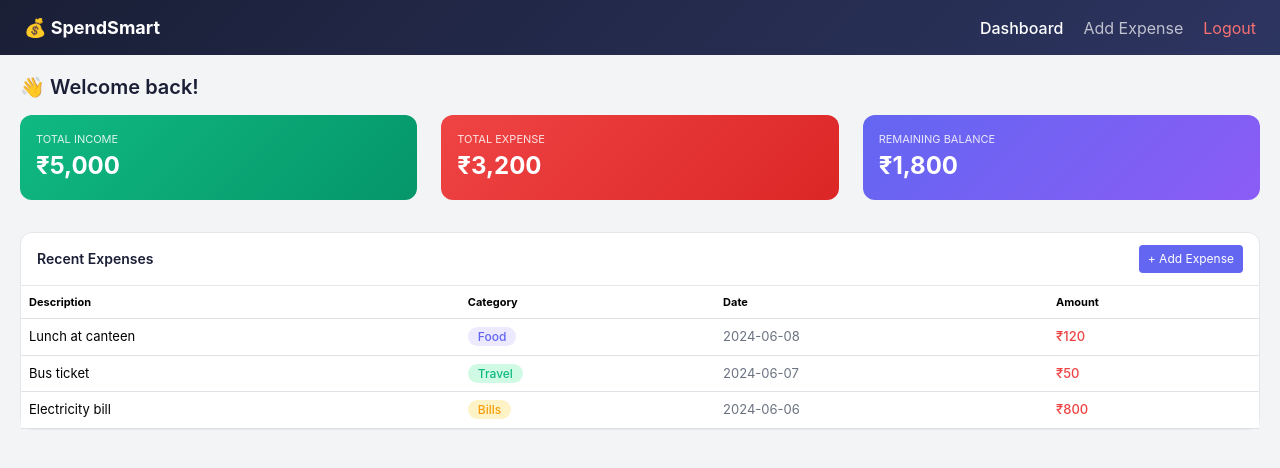
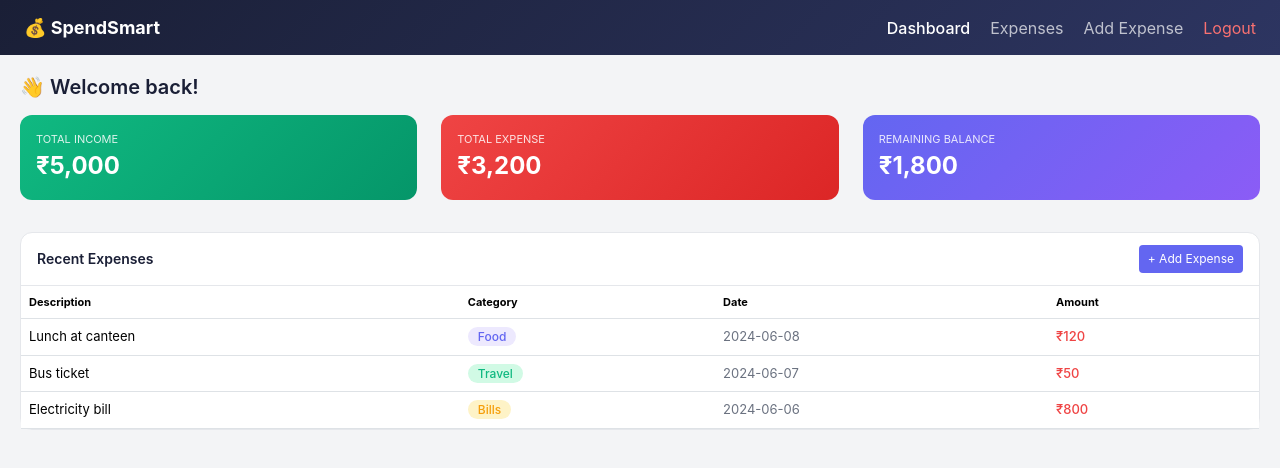
Before and after one commit to dharesh16/SpendSmart, a React (Create React App) app in the folder frontend/: page /dashboard in a window 1280 px wide. Shown: the top 468 px of the page. Built offline with nearby package versions, Linux system fonts and the light colour scheme.

Commit message:
Day 19 - Testing and Bug Fixes

```diff
--- a/frontend/src/pages/AddExpense.js
+++ b/frontend/src/pages/AddExpense.js
@@ -49,8 +49,9 @@ function AddExpense() {
       }}>
         <span style={{ color: 'white', fontSize: '18px', fontWeight: '700' }}>💰 SpendSmart</span>
         <div style={{ display: 'flex', gap: '20px', alignItems: 'center' }}>
-          <Link to="/dashboard" style={{ color: 'rgba(255,255,255,0.7)', textDecoration: 'none' }}>Dashboard</Link>
-          <span style={{ color: 'white', fontWeight: '500' }}>Add Expense</span>
+        <Link to="/dashboard" style={{ color: 'rgba(255,255,255,0.7)', textDecoration: 'none' }}>Dashboard</Link>
+<Link to="/expenses" style={{ color: 'rgba(255,255,255,0.7)', textDecoration: 'none' }}>Expenses</Link>
+<span style={{ color: 'white', fontWeight: '500' }}>Add Expense</span>
           <Link to="/" style={{ color: '#f87171', textDecoration: 'none' }}>Logout</Link>
         </div>
       </div>
--- a/frontend/src/pages/Dashboard.js
+++ b/frontend/src/pages/Dashboard.js
@@ -39,8 +39,9 @@ function Dashboard() {
       }}>
         <span style={{ color: 'white', fontSize: '18px', fontWeight: '700' }}>💰 SpendSmart</span>
         <div style={{ display: 'flex', gap: '20px', alignItems: 'center' }}>
-          <span style={{ color: 'white', fontWeight: '500' }}>Dashboard</span>
-          <Link to="/add-expense" style={{ color: 'rgba(255,255,255,0.7)', textDecoration: 'none' }}>Add Expense</Link>
+         <span style={{ color: 'white', fontWeight: '500' }}>Dashboard</span>
+<Link to="/expenses" style={{ color: 'rgba(255,255,255,0.7)', textDecoration: 'none' }}>Expenses</Link>
+<Link to="/add-expense" style={{ color: 'rgba(255,255,255,0.7)', textDecoration: 'none' }}>Add Expense</Link>
           <span onClick={handleLogout} style={{ color: '#f87171', cursor: 'pointer' }}>Logout</span>
         </div>
       </div>
```
Also changed, not shown: 1 other file (tests, documents, lock files or other folders).
